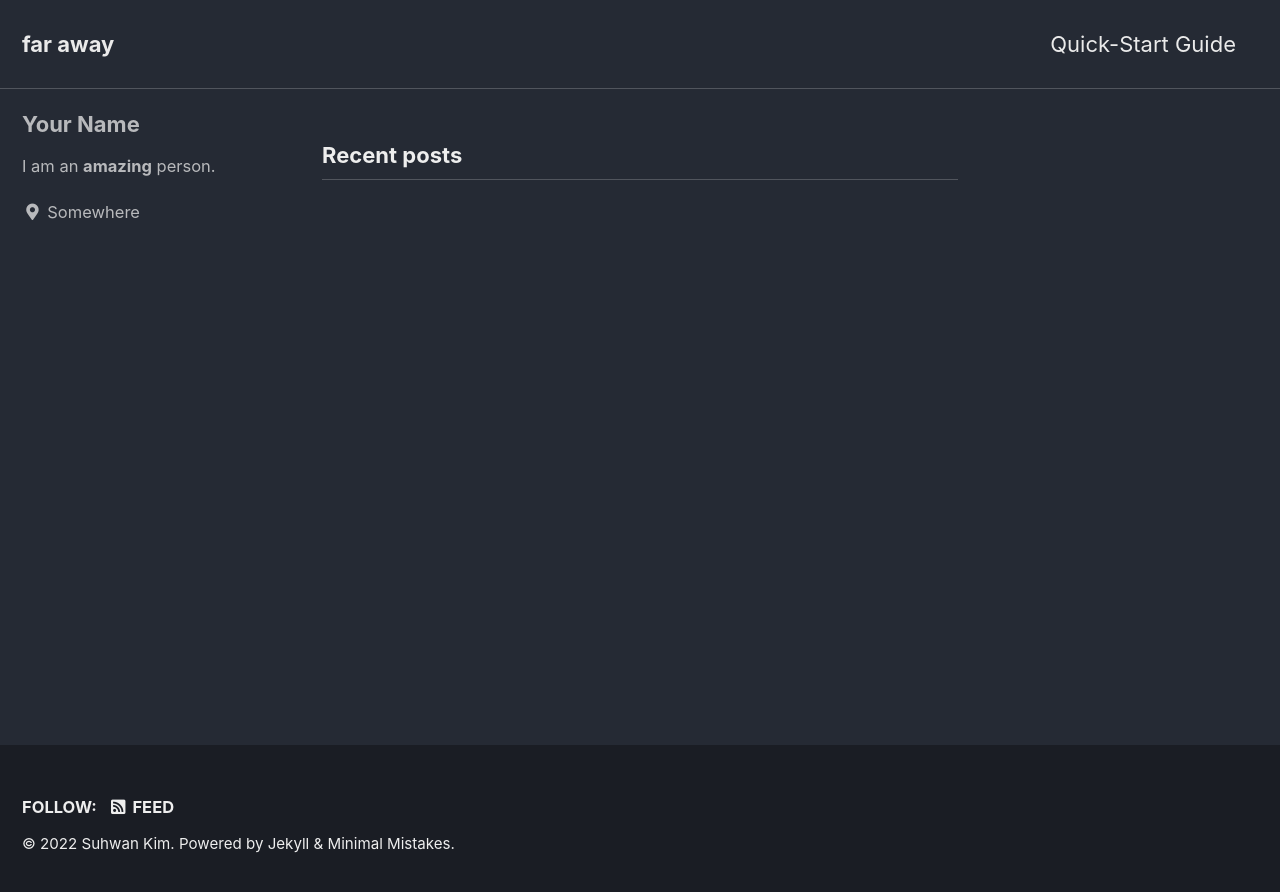
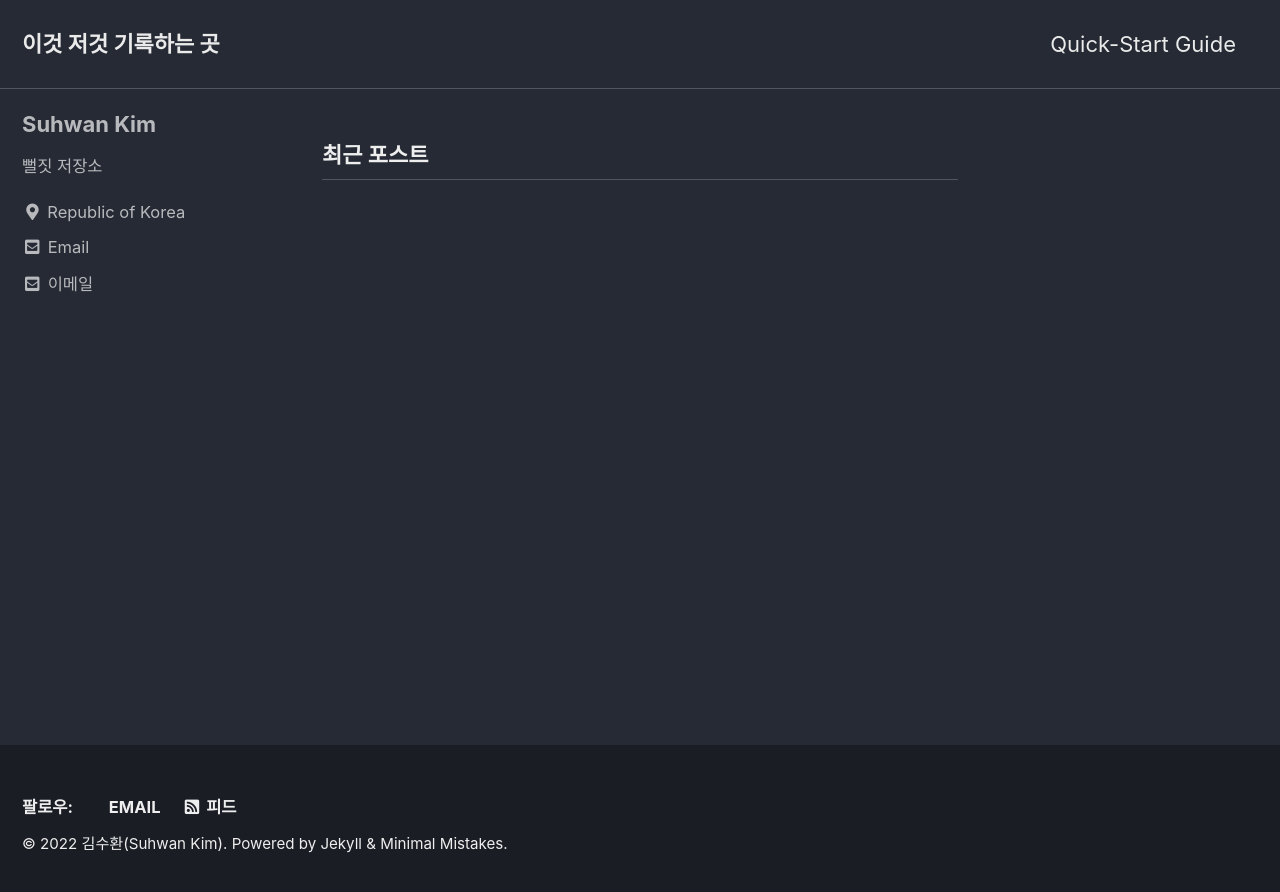
Before and after one commit to suhwan2004/suhwan2004.github.io, a Jekyll site: the page built from index.html, in a window 1280 px wide. Shown: the top 892 px of the page. Built offline with Jekyll 4.4.1, drawn with Linux system fonts in a browser that asks for light colours; cached includes are drawn as plain includes; the list of posts is cut into pages by our own code.

Commit message:
Update _config.yml

```diff
--- a/_config.yml
+++ b/_config.yml
@@ -15,18 +15,18 @@
 minimal_mistakes_skin    : "dark" # "air", "aqua", "contrast", "dark", "dirt", "neon", "mint", "plum", "sunrise"
 
 # Site Settings
-locale                   : "en-US"
+locale                   : "ko-KR"
 title                    : "far away"
 title_separator          : "-"
 subtitle                 : # site tagline that appears below site title in masthead
-name                     : "Suhwan Kim"
+name                     : "김수환(Suhwan Kim)"
 description              : "이것 저것 기록하는 곳"
 url                      : "https://suhwan2004.github.io/" # the base hostname & protocol for your site e.g. "https://mmistakes.github.io"
 baseurl                  : # the subpath of your site, e.g. "/blog"
 repository               : "suhwan2004/suhwan2004.github.io" # GitHub username/repo-name e.g. "mmistakes/minimal-mistakes"
 teaser                   : # path of fallback teaser image, e.g. "/assets/images/500x300.png"
 logo                     : # path of logo image to display in the masthead, e.g. "/assets/images/88x88.png"
-masthead_title           : # overrides the website title displayed in the masthead, use " " for no title
+masthead_title           : "이것 저것 기록하는 곳" # overrides the website title displayed in the masthead, use " " for no title
 # breadcrumbs            : false # true, false (default)
 words_per_minute         : 200
 comments:
@@ -102,15 +102,15 @@ analytics:
 
 # Site Author
 author:
-  name             : "Your Name"
+  name             : "Suhwan Kim"
   avatar           : # path of avatar image, e.g. "/assets/images/bio-photo.jpg"
-  bio              : "I am an **amazing** person."
-  location         : "Somewhere"
-  email            :
+  bio              : "뻘짓 저장소"
+  location         : "Republic of Korea"
+  email            : "suhwan2004@gmail.com"
   links:
     - label: "Email"
       icon: "fas fa-fw fa-envelope-square"
-      # url: "mailto:your.name@email.com"
+      url: "mailto:suhwan2004@email.com"
     - label: "Website"
       icon: "fas fa-fw fa-link"
       # url: "https://your-website.com"
@@ -130,9 +130,9 @@ author:
 # Site Footer
 footer:
   links:
-    - label: "Twitter"
-      icon: "fab fa-fw fa-twitter-square"
-      # url:
+    - label: "Email"
+      icon: "fab fa-fw fa-envelope-square"
+      url: "mailto:suhwan2004@email.com"
     - label: "Facebook"
       icon: "fab fa-fw fa-facebook-square"
       # url:
```
